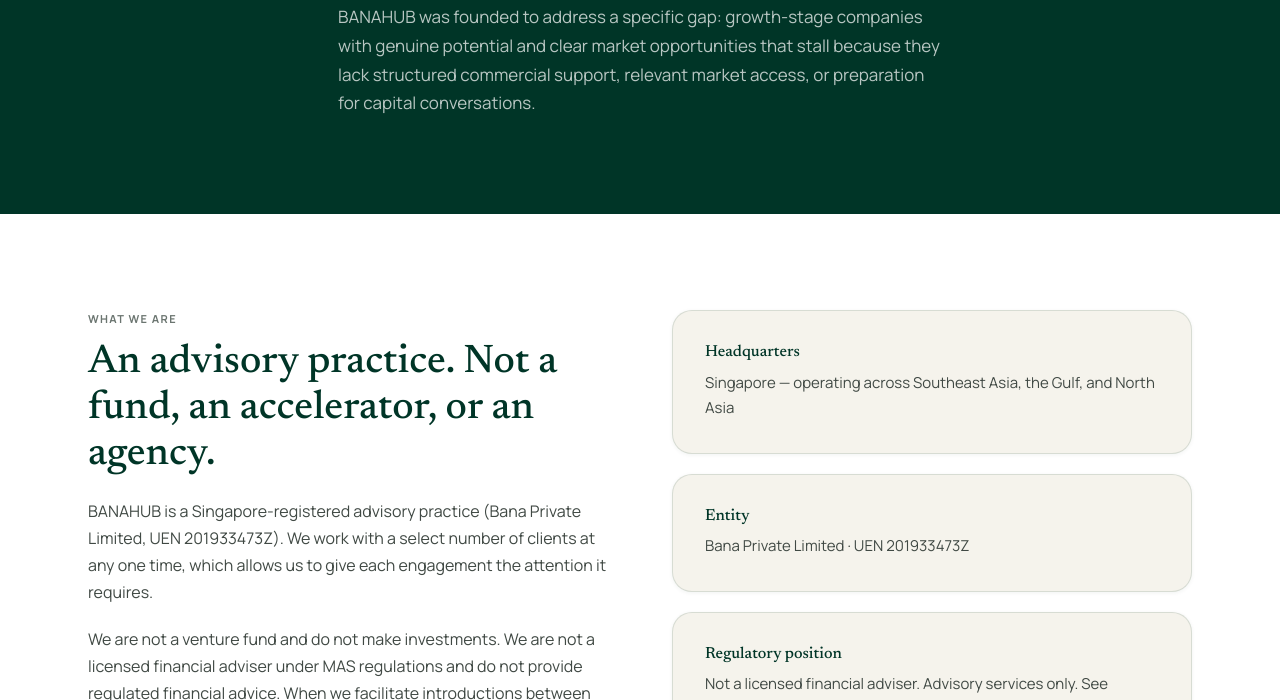
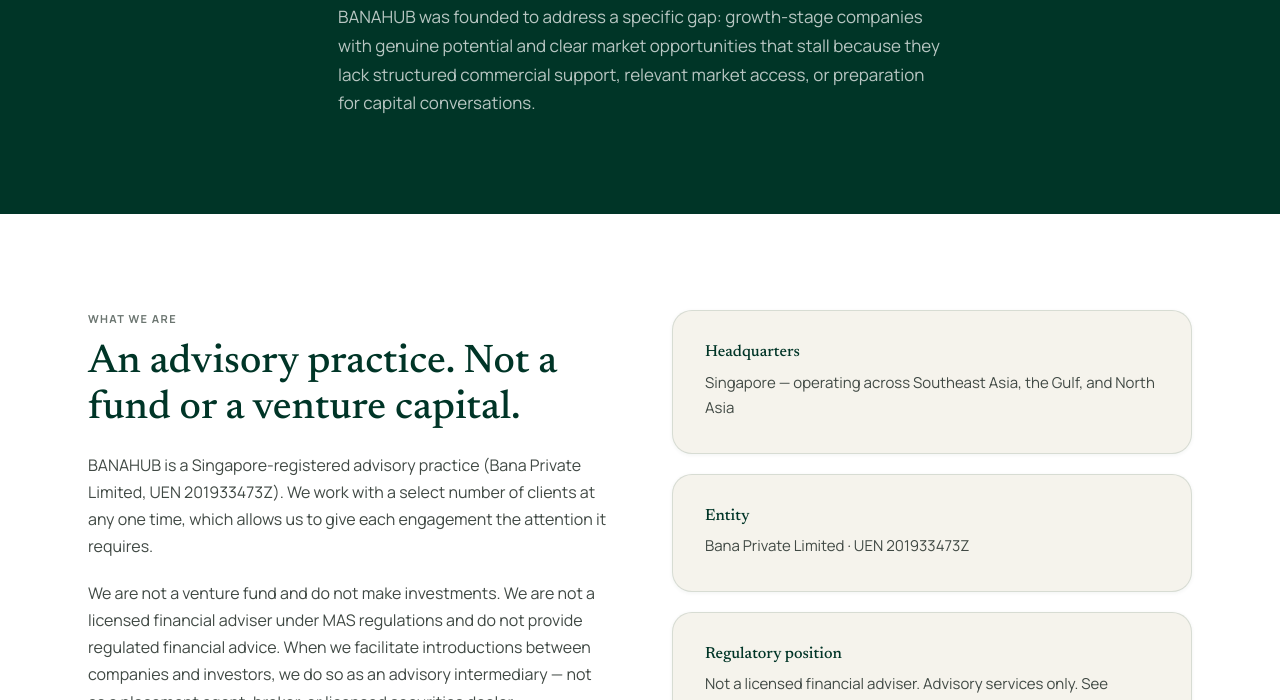
Before and after one commit to Ibthisam29/BANAHUB, a website: page banahub-complete-final/Banahub platform/about.html in a window 1280 px wide. Shown: the part 400-1100 px from the top of the page. Drawn offline with nearby package versions, Linux system fonts and the light colour scheme; no server answers.

Commit message:
Update about.html

```diff
--- a/banahub-complete-final/Banahub platform/about.html
+++ b/banahub-complete-final/Banahub platform/about.html
@@ -25,7 +25,7 @@
     <div class="grid-2" style="gap:4rem;align-items:start">
       <div>
         <span class="eyebrow">What we are</span>
-        <h2>An advisory practice. Not a fund, an accelerator, or an agency.</h2>
+        <h2>An advisory practice. Not a fund or a venture capital.</h2>
         <div class="prose" style="margin-top:1.25rem">
           <p>BANAHUB is a Singapore-registered advisory practice (Bana Private Limited, UEN 201933473Z). We work with a select number of clients at any one time, which allows us to give each engagement the attention it requires.</p>
           <p>We are not a venture fund and do not make investments. We are not a licensed financial adviser under MAS regulations and do not provide regulated financial advice. When we facilitate introductions between companies and investors, we do so as an advisory intermediary — not as a placement agent, broker, or licensed securities dealer.</p>
```
